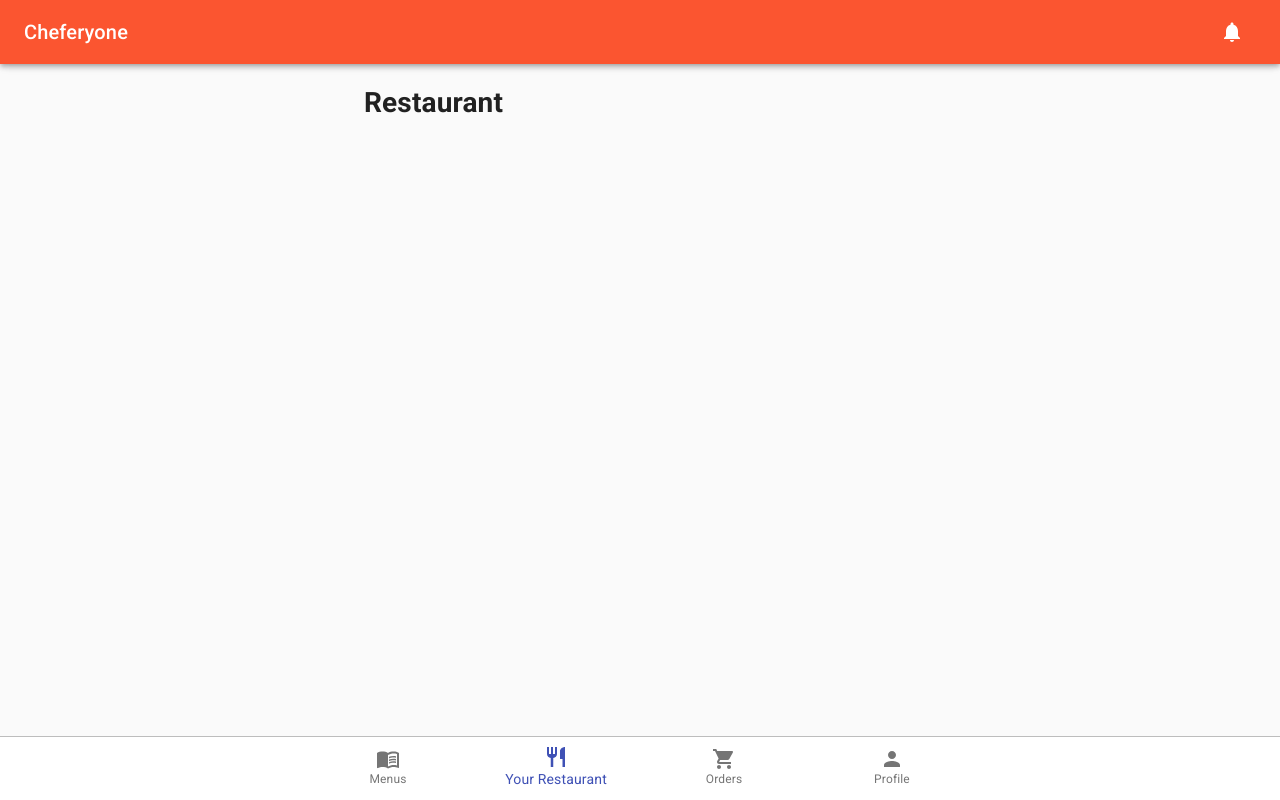
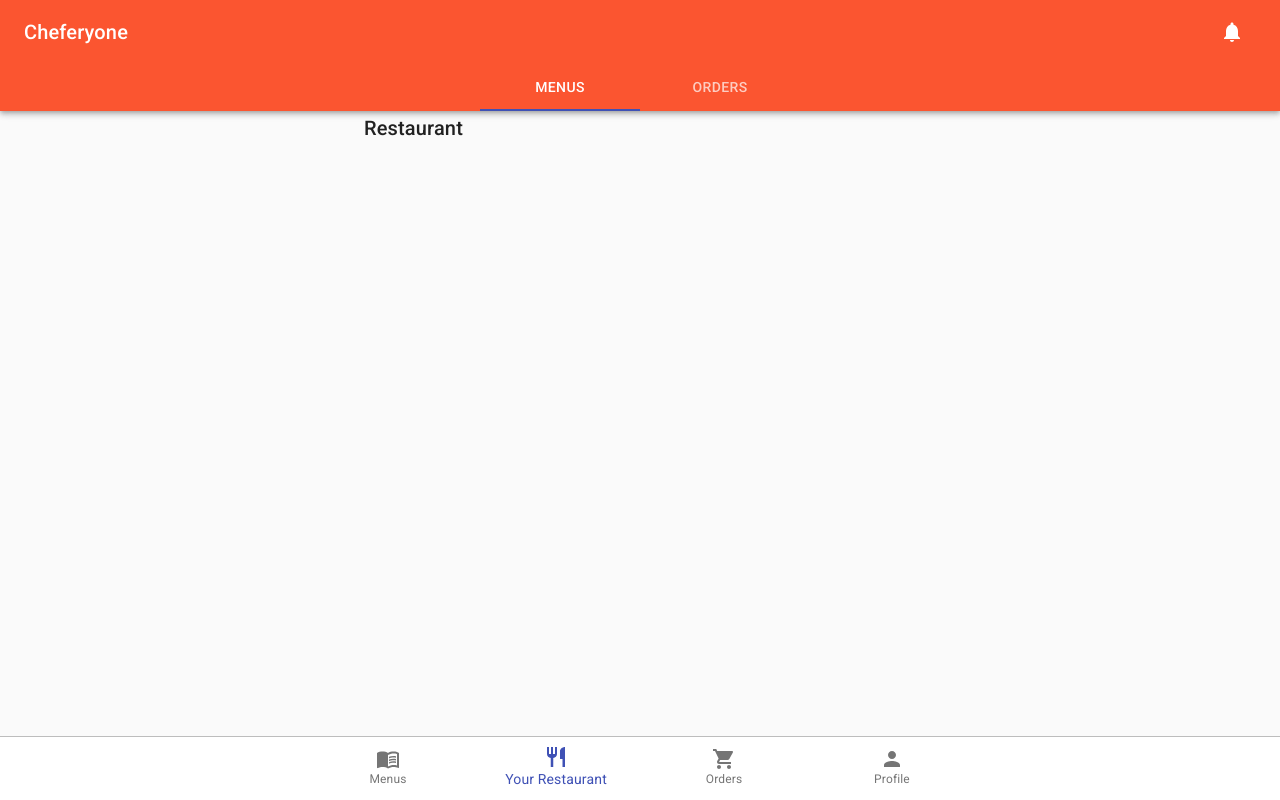
Before and after one commit to chrisjwelly/cheferyone, a React (Create React App) app in the folder makan-frontend/: page /your-restaurant in a window 1280 px wide. Built offline with nearby package versions, Linux system fonts and the light colour scheme; no server answers; sample sign-in values are in the browser's storage.

Commit message:
Add tab component to my restaurant

```diff
--- a/makan-frontend/src/App.js
+++ b/makan-frontend/src/App.js
@@ -12,8 +12,8 @@ import Home from "./pages/Home";
 import Orders from "./pages/Orders";
 import Profile from "./pages/Profile";
 import Register from "./pages/Register";
-import Restaurant from "./pages/Restaurant";
 import Menu from "./pages/Menu";
+import YourRestaurant from "./pages/YourRestaurant";
 import Login from "./pages/Login";
 import ListMenu from "./pages/ListMenu";
 import NotFound from "./pages/NotFound";
@@ -89,8 +89,8 @@ function Main() {
       <TopAppBar hasBell={!_.isEmpty(currUser)} />
       <Container className={classes.root} maxWidth="sm">
         <Switch>
-          <PrivateRoute path="/your-restaurant">
-            <Restaurant />
+          <PrivateRoute exact path="/your-restaurant">
+            <YourRestaurant />
           </PrivateRoute>
           <PrivateRoute path="/orders">
             <Orders />
--- /dev/null
+++ b/makan-frontend/src/actions/restaurant-tab-actions.js
@@ -0,0 +1,15 @@
+import { SET_RESTAURANT_TAB_INDEX, SET_RESTAURANT_TAB_STATE } from "./types";
+
+export const setRestaurantTabIndex = (index) => {
+  return {
+    type: SET_RESTAURANT_TAB_INDEX,
+    payload: index,
+  };
+};
+
+export const setRestaurantTabState = (isShown) => {
+  return {
+    type: SET_RESTAURANT_TAB_STATE,
+    payload: isShown,
+  };
+};
--- a/makan-frontend/src/actions/types.js
+++ b/makan-frontend/src/actions/types.js
@@ -7,3 +7,6 @@ export const CLOSE_SUCCESS_SNACKBAR = "CLOSE_SUCCESS_SNACKBAR";
 export const CLOSE_ALL_SNACKBARS = "CLOSE_ALL_SNACKBARS";
 
 export const SET_TAB_INDEX = "SET_TAB_INDEX";
+
+export const SET_RESTAURANT_TAB_INDEX = "SET_RESTAURANT_TAB_INDEX";
+export const SET_RESTAURANT_TAB_STATE = "SET_RESTAURANT_TAB_STATE";
--- a/makan-frontend/src/components/TopAppBar.js
+++ b/makan-frontend/src/components/TopAppBar.js
@@ -6,10 +6,22 @@ import Typography from "@material-ui/core/Typography";
 import IconButton from "@material-ui/core/IconButton";
 import Badge from "@material-ui/core/Badge";
 import NotificationsIcon from "@material-ui/icons/Notifications";
+import Tabs from "@material-ui/core/Tabs";
+import Tab from "@material-ui/core/Tab";
+import { useSelector, useDispatch } from "react-redux";
+import clsx from "clsx";
+
+import { setRestaurantTabIndex } from "../actions/restaurant-tab-actions";
 
 const useStyles = makeStyles((theme) => ({
   root: {
     backgroundColor: "#fb5530",
+  },
+  noShadow: {
+    boxShadow: "none",
+  },
+  tabBar: {
+    transform: "translateY(-1px)", // hack to remove some weird 1px high white border
   },
   title: {
     flexGrow: 1,
@@ -18,10 +30,15 @@ const useStyles = makeStyles((theme) => ({
 
 export default function TopAppBar({ hasBell }) {
   const classes = useStyles();
+  const dispatch = useDispatch();
+
+  const { index, isShown: isTabsShown } = useSelector(
+    (store) => store.restaurantTab
+  );
 
   return (
     <>
-      <AppBar className={classes.root}>
+      <AppBar className={clsx(classes.root, isTabsShown && classes.noShadow)}>
         <Toolbar>
           <Typography variant="h6" className={classes.title}>
             Cheferyone
@@ -36,6 +53,27 @@ export default function TopAppBar({ hasBell }) {
         </Toolbar>
       </AppBar>
       <Toolbar />
+
+      {/* Tabs for restaurant page */}
+      {isTabsShown && (
+        <>
+          <AppBar
+            className={clsx(classes.root, classes.tabBar)}
+            position="static"
+          >
+            <Tabs
+              centered
+              indicatorColor="primary"
+              value={index}
+              onChange={(_, index) => dispatch(setRestaurantTabIndex(index))}
+              aria-label="your restaurant tabs"
+            >
+              <Tab label="Menus" />
+              <Tab label="Orders" />
+            </Tabs>
+          </AppBar>
+        </>
+      )}
     </>
   );
 }
--- /dev/null
+++ b/makan-frontend/src/pages/YourRestaurant.js
@@ -0,0 +1,23 @@
+import React, { useEffect } from "react";
+import { makeStyles } from "@material-ui/core/styles";
+import Typography from "@material-ui/core/Typography";
+import { useSelector, useDispatch } from "react-redux";
+
+import {
+  setRestaurantTabState,
+} from "../actions/restaurant-tab-actions";
+import { setTabIndex } from "../actions/bottombar-actions";
+
+export default function YourRestaurant() {
+  const dispatch = useDispatch();
+  const currTab = useSelector((state) => state.restaurantTab.index);
+
+  useEffect(() => {
+    dispatch(setTabIndex(1));
+    dispatch(setRestaurantTabState(true)); // show tabs
+
+    return () => dispatch(setRestaurantTabState(false)); // hide tabs
+  }, [dispatch]);
+
+  return <Typography variant="h6">Restaurant</Typography>;
+}
--- a/makan-frontend/src/reducers/index.js
+++ b/makan-frontend/src/reducers/index.js
@@ -3,9 +3,11 @@ import { combineReducers } from "redux";
 import authReducer from "./auth-reducer";
 import snackBarReducer from "./snackbar-reducer";
 import bottomBarReducer from "./bottombar-reducer";
+import restaurantTabReducer from "./restaurant-tab-reducer";
 
 export default combineReducers({
   auth: authReducer,
   snackbar: snackBarReducer,
   activeTab: bottomBarReducer,
+  restaurantTab: restaurantTabReducer,
 });
--- /dev/null
+++ b/makan-frontend/src/reducers/restaurant-tab-reducer.js
@@ -0,0 +1,17 @@
+import {
+  SET_RESTAURANT_TAB_INDEX,
+  SET_RESTAURANT_TAB_STATE,
+} from "../actions/types";
+
+const initialState = { isShown: false, index: 0 };
+
+export default function restaurantTabReducer(state = initialState, action) {
+  switch (action.type) {
+    case SET_RESTAURANT_TAB_INDEX:
+      return { ...state, index: action.payload };
+    case SET_RESTAURANT_TAB_STATE:
+      return { ...state, isShown: action.payload };
+    default:
+      return state;
+  }
+}
--- a/makan-frontend/src/store.js
+++ b/makan-frontend/src/store.js
@@ -16,6 +16,7 @@ const initialState = {
     },
   },
   activeTab: null,
+  restaurantTab: { isShown: false, index: 0 },
 };
 
 const middleware = [thunk];
```
